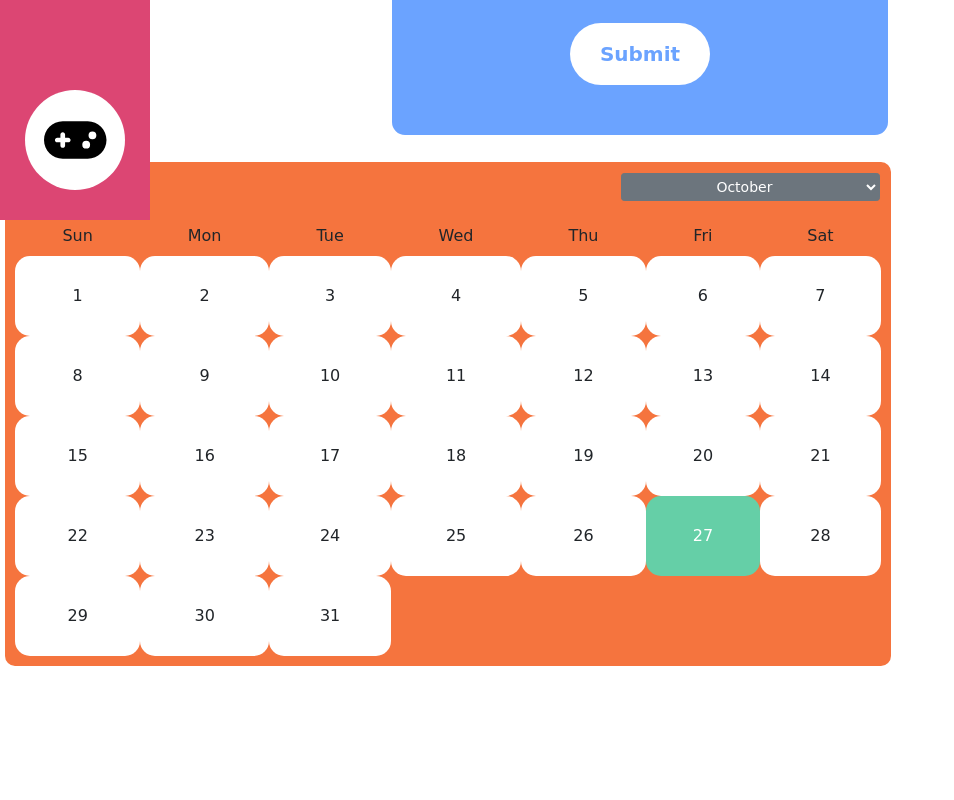
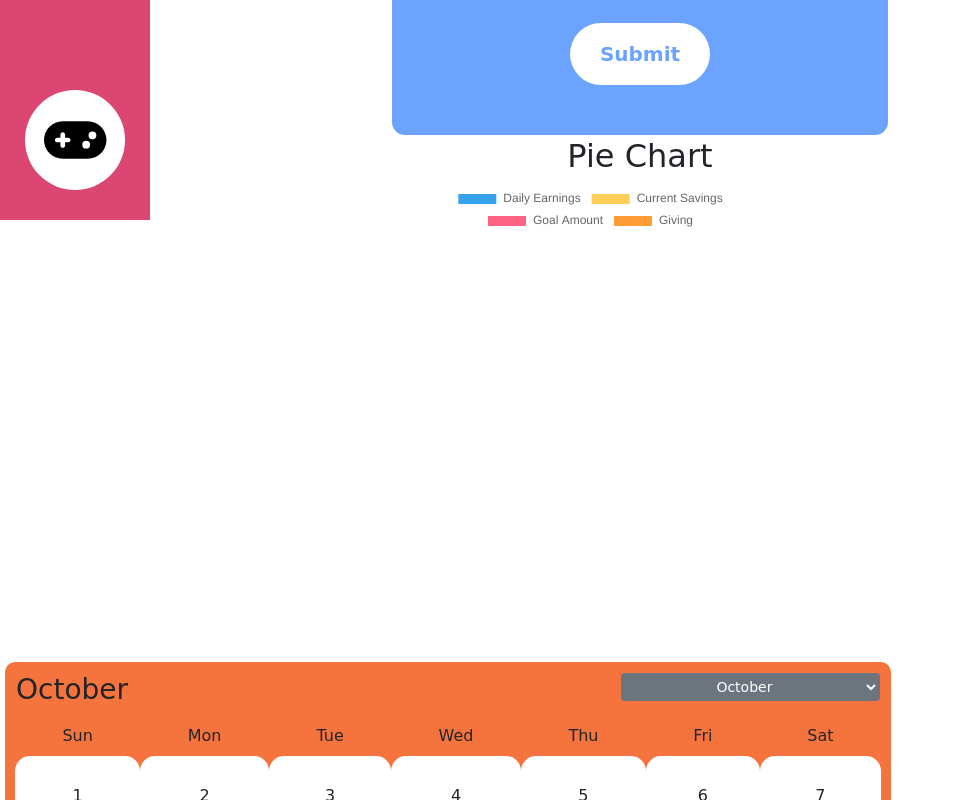
Before and after one commit to ckearl/piggy-bank-is405, a React (Create React App) app: page / in a window 1280 px wide. Shown: the part 580-1380 px from the top of the page, without its empty margins (0-954 px from the left). Before the commit the page ends 1251 px from the top, so only its background shows below. Built offline with nearby package versions, Linux system fonts and the light colour scheme.

Commit message:
Added the pie chart and got it working

```diff
--- a/src/App.js
+++ b/src/App.js
@@ -1,18 +1,14 @@
-import logo from "./logo.svg";
+//import logo from "./logo.svg";
 import "./App.css";
 import React from "react";
 import SavingsTracker from "./SavingsTracker";
 import Calendar from "./Calendar";
 import "./Calendar.css";
-import PieChart from "./PieChart";
 
 function App() {
   return (
     <div className="App">
-      <div id="PieChart">
-        <PieChart />
-      </div>
-      <div id="PiggyBank">
+      <div>
         <SavingsTracker />
       </div>
       <div className="calendar-container" id="Calendar">
--- a/src/SavingsTracker.css
+++ b/src/SavingsTracker.css
@@ -65,3 +65,12 @@
   font-weight: bold;
   font-family: "Comic Sans MS", cursive;
 }
+
+.PieChart {
+  width: 500px;
+  height: 500px;
+  margin: 0 auto;
+  font-family: "Comic Sans MS", cursive;
+  position: relative; /* Add a relative position */
+  padding-bottom: 100px;
+}
--- a/src/SavingsTracker.js
+++ b/src/SavingsTracker.js
@@ -1,13 +1,27 @@
 // src/components/SavingsTracker.js
-import React, { useState } from "react";
+import React, { useState, useEffect } from "react";
 import "./SavingsTracker.css"; // Import the CSS file for styling
 import Sidebar from "./Sidebar"; // Import the Sidebar component
+import { ArcElement } from "chart.js";
+import ChartJS from "chart.js/auto";
+import { Pie } from "react-chartjs-2";
 
+ChartJS.register(ArcElement);
 const SavingsTracker = () => {
   const [dailyEarnings, setDailyEarnings] = useState("");
   const [currentSavings, setCurrentSavings] = useState("");
   const [goalAmount, setGoalAmount] = useState("");
   const [giving, setGiving] = useState("");
+
+  const [chartData, setChartData] = useState({
+    labels: ["Daily Earnings", "Current Savings", "Goal Amount", "Giving"],
+    datasets: [
+      {
+        data: [dailyEarnings, currentSavings, goalAmount, giving],
+        backgroundColor: ["#36A2EB", "#FFCE56", "#FF6384", "#FFCE57"],
+      },
+    ],
+  });
 
   const handleFormSubmit = (e) => {
     e.preventDefault();
@@ -19,6 +33,18 @@ const SavingsTracker = () => {
     });
   };
 
+  useEffect(() => {
+    setChartData({
+      labels: ["Daily Earnings", "Current Savings", "Goal Amount", "Giving"],
+      datasets: [
+        {
+          data: [dailyEarnings, currentSavings, goalAmount, giving],
+          backgroundColor: ["#36A2EB", "#FFCE56", "#FF6384", "#FF9C36"],
+        },
+      ],
+    });
+  }, [dailyEarnings, currentSavings, goalAmount, giving]);
+
   return (
     <div>
       <div className="page-container">
@@ -26,7 +52,7 @@ const SavingsTracker = () => {
         <div className="content">
           <h1>Savings Tracker</h1>
           <form className="savings-form" onSubmit={handleFormSubmit}>
-            <div>
+            <div id="PiggyBank">
               <label htmlFor="dailyEarnings">Daily Earnings:</label>
               <input
                 type="number"
@@ -64,6 +90,12 @@ const SavingsTracker = () => {
             </div>
             <button type="submit">Submit</button>
           </form>
+
+          {/* Render the Pie chart component */}
+          <div className="PieChart" id="PieChart">
+            <h2>Pie Chart</h2>
+            <Pie data={chartData} />
+          </div>
         </div>
       </div>
     </div>
```
Also changed, not shown: 1 other file (tests, documents, lock files or other folders).
